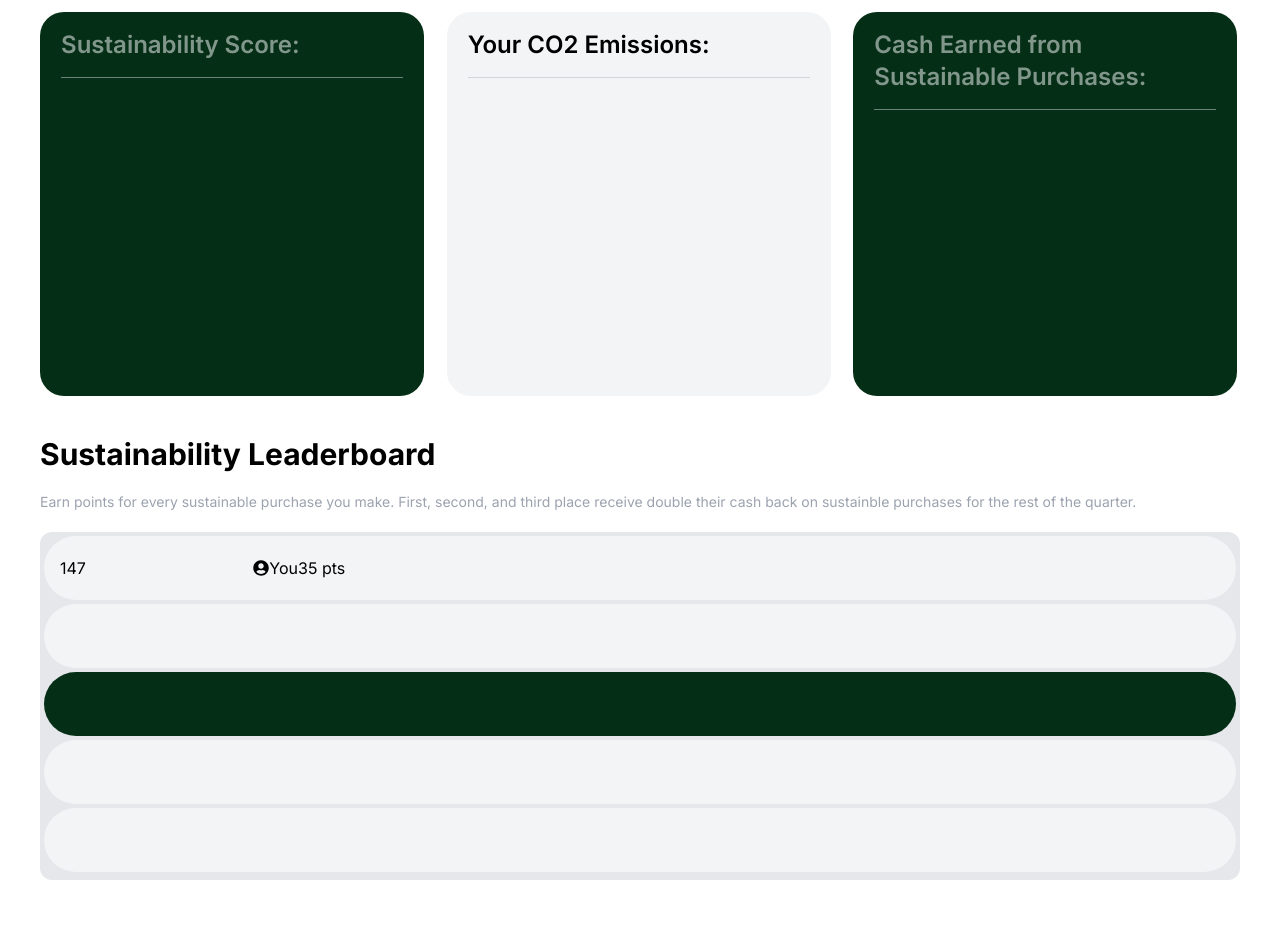
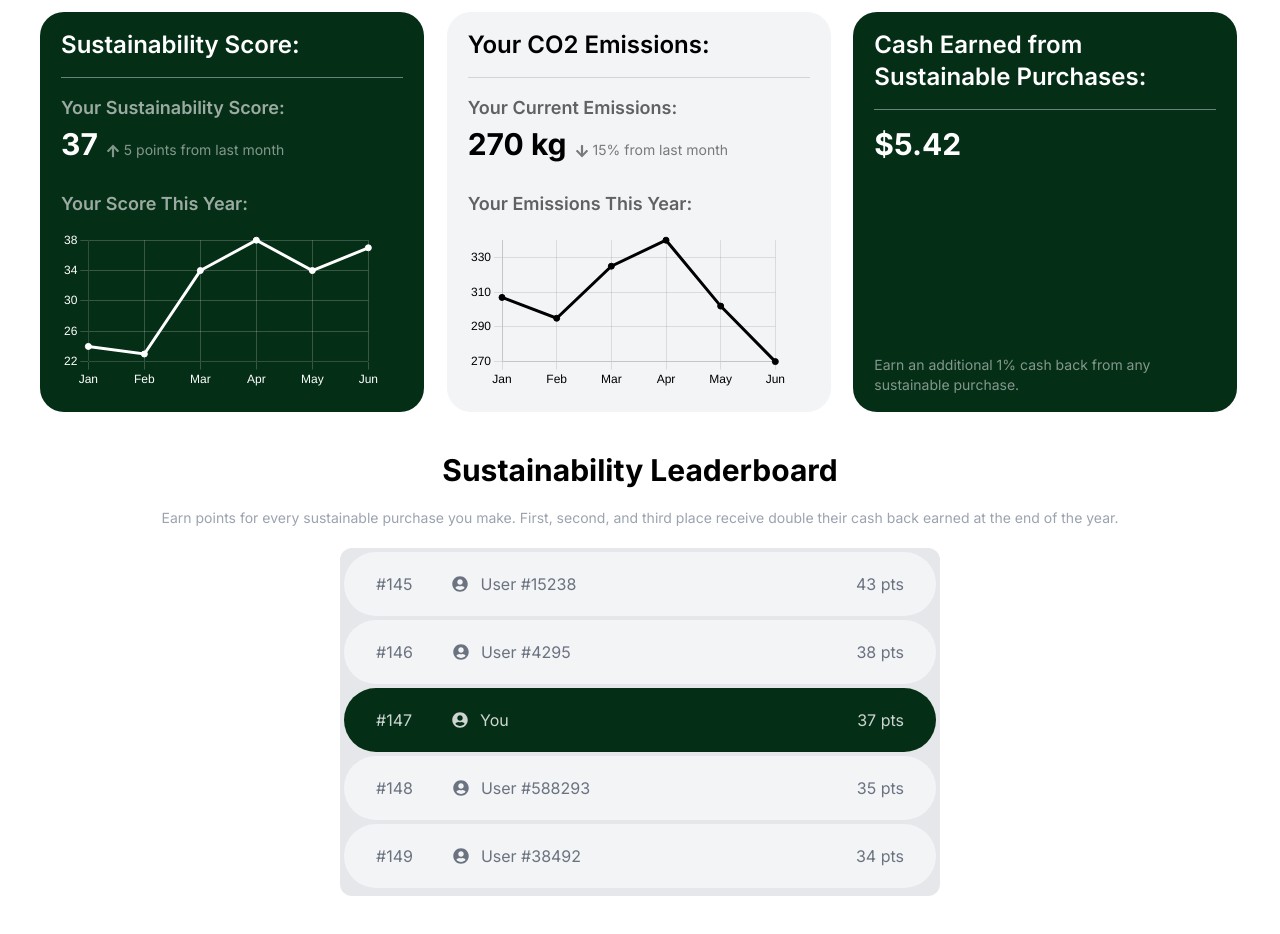
Before and after one commit to cu1jy/visa-hackathon, a Next.js app: page /sustainability in a window 1280 px wide. Shown: the part 200-1134 px from the top of the page. Built offline with nearby package versions, Linux system fonts and the light colour scheme.

Commit message:
fixed typos and added graphs to sustainbility page

```diff
--- a/src/app/components/Navbar.js
+++ b/src/app/components/Navbar.js
@@ -11,7 +11,7 @@ const Navbar = () => {
                         <div className='flex items-center'>
                             <div className='flex-shrink-0'>
                                 <a href='/' className='text-green-900 font-bold'>
-                                    ECOCARD
+                                    CARDECO
                                 </a>
                             </div>
                         </div>
--- a/src/app/page.js
+++ b/src/app/page.js
@@ -97,7 +97,7 @@ export default function Home() {
             <hr className="h-px my-4 bg-gray-300 border-0 opacity-30"></hr>
             <div className="mb-7">
               <p className="text-lg font-semibold text-white opacity-60 mb-1">
-                Your Sustainbility Score:
+                Your Sustainability Score:
               </p>
               <p className="text-3xl font-bold text-white inline mr-2">
                 37
@@ -116,7 +116,7 @@ export default function Home() {
               <p className="text-sm text-white opacity-50 inline">15% from last month</p>
             </div>
             <Link href={'/sustainability'} className="text-sm text-white opacity-50 font-semibold absolute bottom-4">
-              View your full sustainability analysis
+              View your full sustainability report
             </Link>
           </div>
         </div>
--- a/src/app/rewards/page.js
+++ b/src/app/rewards/page.js
@@ -15,39 +15,56 @@ const page = () => {
             chartStatus.destroy();
         }
 
+        const doughnutTextPlugin = {
+            id: 'doughnutText',
+            beforeDraw(chart) {
+                const { width, height, ctx } = chart;
+                ctx.restore();
+                const fontSize = 1.5;
+                ctx.font = `${fontSize}em sans-serif`;
+                ctx.textBaseline = 'middle';
+
+                const text = '$23.14',
+                    textX = 60,
+                    textY = 190;
+
+                ctx.fillText(text, textX, textY);
+                ctx.save();
+            },
+        };
+
         const chart = new Chart(ctx, {
-            type: 'pie',
+            type: 'doughnut',
             data: {
-                labels: ['2%', '1% Unlimited', '1% Sustainable'],
+                labels: ['2% Gas Stations & Grocery Stores Bonus', '1% Unlimited Bonus', '1% Sustainable Bonus'],
                 datasets: [
                     {
                         data: [30, 3, 3],
                         backgroundColor: [
-                            'rgba(255, 99, 132, 0.2)',
-                            'rgba(54, 162, 235, 0.2)',
-                            'rgba(255, 206, 86, 0.2)',
+                            'rgba(255, 99, 132)',
+                            'rgba(54, 162, 235)',
+                            'rgba(144, 238, 144)',
 
                         ],
                         borderColor: [
-                            'rgba(255, 99, 132, 0.2)',
-                            'rgba(54, 162, 235, 0.2)',
-                            'rgba(255, 206, 86, 0.2)',
-                            'rgba(75, 192, 192, 0.2)',
-                            'rgba(153, 102, 255, 0.2)',
-                            'rgba(255, 159, 64, 0.2)',
+                            'rgba(255, 255, 255)',
+                            'rgba(255, 255, 255)',
+                            'rgba(255, 255, 255)',
                         ],
-                        borderWidth: 0,
+                        borderWidth: 1,
                     },
                 ],
             },
             options: {
                 responsive: true,
+                cutout: 60,
                 plugins: {
                     legend: {
                         position: 'right',
                     },
                 },
             },
+            plugins: [doughnutTextPlugin],
         });
     }, []);
 
@@ -59,21 +76,25 @@ const page = () => {
                     <p className=' text-3xl font-semibold text-center pb-5'>
                         User,<br></br> Here is your cash back summary.
                     </p>
-                    <div>
+                    <div className='mb-10'>
                         <button className='w-48 inline bg-green-950 text-white text-opacity-70 rounded-full p-2 mr-5'>
-                            Cash Back
+                            Cash Back Earned
                         </button>
                         <button className='w-48 inline bg-gray-100 text-gray-400 rounded-full p-2'>
                             Available to Redeem
                         </button>
                     </div>
-                    <div className='w-full flex items-center justify-center h-72 bg-gray-100 mt-5'>
+                    <p className='text-base opacity-70'>
+                        Total cash back earned this year as of June 10, 2023:
+                    </p>
+
+                    <div className='h-96 w-96 '>
                         <canvas id='myChart' ref={canvas}></canvas>
                     </div>
                 </div>
 
-                <div className='h-full w-full bg-green-950 py-8 px-80'>
-                    <h1 className='font-semibold text-2xl text-white opacity-50 italic mb-5'>
+                <div className='h-auto w-full bg-green-950 py-8 px-80'>
+                    <h1 className='font-semibold text-2xl text-white opacity-70 italic mb-5'>
                         How do I earn cash back?
                     </h1>
                     <p className='text-white opacity-50 text-base'>
--- a/src/app/sustainability/page.js
+++ b/src/app/sustainability/page.js
@@ -1,67 +1,260 @@
+"use client";
 import React from 'react'
 import Navbar from '../components/Navbar'
+import { Chart } from 'chart.js/auto'
 import { FaUserCircle } from "react-icons/fa";
+import { useRef, useEffect } from 'react'
+import { FaArrowUp, FaArrowDown } from 'react-icons/fa'
 
 const page = () => {
+    const canvas1 = useRef();
+    const canvas2 = useRef();
+
+    useEffect(() => {
+        const ctx1 = canvas1.current;
+
+        let chartStatus1 = Chart.getChart(ctx1);
+        if (chartStatus1 != undefined) {
+            chartStatus1.destroy();
+        }
+
+        const xValues = ["Jan", "Feb", "Mar", "Apr", "May", "Jun"];
+        const yValues = [24, 23, 34, 38, 34, 37];
+
+        const scorechart = new Chart(ctx1, {
+            type: 'line',
+            data: {
+                labels: xValues,
+                datasets: [{
+                    fill: false,
+                    lineTension: 0,
+                    backgroundColor: "rgba(255,255,255,1.0)", // Point fill color
+                    borderColor: "rgba(255,255,255,1.0)",     // Line color
+                    pointBackgroundColor: "rgba(255,255,255,1.0)", // Point border color
+                    pointBorderColor: "rgba(255,255,255,1.0)",
+                    data: yValues,
+                }]
+            },
+            options: {
+                plugins: {
+                    legend: {
+                        display: false,
+                    },
+                },
+                scales: {
+                    x: {
+                        ticks: {
+                            color: 'white',
+                        },
+                        grid: {
+                            color: 'rgba(255, 255, 255, 0.2)',
+                        },
+                    },
+                    y: {
+                        ticks: {
+                            color: 'white',
+                            min: 20,
+                            max: 40,
+                        },
+                        grid: {
+                            color: 'rgba(255, 255, 255, 0.2)',
+                        },
+                    },
+                },
+            }
+        });
+
+        const ctx2 = canvas2.current;
+
+        let chartStatus2 = Chart.getChart(ctx2);
+        if (chartStatus2 != undefined) {
+            chartStatus2.destroy();
+        }
+
+        const yValues2 = [307, 295, 325, 340, 302, 270];
+
+        const emissionschart = new Chart(ctx2, {
+            type: 'line',
+            data: {
+                labels: xValues,
+                datasets: [{
+                    fill: false,
+                    lineTension: 0,
+                    backgroundColor: "rgba(0,0,0,1.0)", // Point fill color
+                    borderColor: "rgba(0,0,0,1.0)",     // Line color
+                    pointBackgroundColor: "rgba(0,0,0,1.0)", // Point border color
+                    pointBorderColor: "rgba(0,0,0,1.0)",
+                    data: yValues2,
+                }]
+            },
+            options: {
+                plugins: {
+                    legend: {
+                        display: false,
+                    },
+                },
+                scales: {
+                    x: {
+                        ticks: {
+                            color: 'black',
+                        },
+                        grid: {
+                            color: 'rgba(0, 0, 0, 0.1)',
+                        },
+                    },
+                    y: {
+                        ticks: {
+                            color: 'black',
+                            min: 20,
+                            max: 40,
+                        },
+                        grid: {
+                            color: 'rgba(0,0,0, 0.1)',
+                        },
+                    },
+                },
+            }
+        });
+    }, []);
+
     return (
         <>
             <Navbar>
             </Navbar>
             <main className="flex flex-col p-10">
                 <h1 className='text-5xl font-bold mb-10'>
-                    Sustainability Analysis
+                    Sustainability Report
                 </h1>
                 <div className="grid gap-5 justify-end mt-5 text-left grid-cols-1 sm:grid-cols-1 md:grid-cols-2 lg:grid-cols-3 lg:w-full lg:mb-0">
                     <div
-                        className="group h-96 w-96 rounded-3xl border border-transparent px-5 py-4 bg-green-950 relative"
+                        className="group h-[25rem] w-96 rounded-3xl border border-transparent px-5 py-4 bg-green-950 relative"
                     >
-                        <h2 className={`mb-3 text-2xl font-semibold text-white opacity-50`}>
+                        <h2 className={`mb-3 text-2xl font-semibold text-white`}>
                             Sustainability Score:{" "}
                         </h2>
                         <hr className="h-px my-4 bg-gray-300 border-0 opacity-50"></hr>
+                        <div className="mb-7">
+                            <p className="text-lg font-semibold text-white opacity-60 mb-1">
+                                Your Sustainability Score:
+                            </p>
+                            <p className="text-3xl font-bold text-white inline mr-2">
+                                37
+                            </p>
+                            <FaArrowUp className="text-white opacity-50 inline text-sm mr-1"></FaArrowUp>
+                            <p className="text-sm text-white opacity-50 inline">5 points from last month</p>
+                        </div>
+                        <div className='h-80 w-80 '>
+                            <p className="text-lg font-semibold text-white opacity-60 mb-3">
+                                Your Score This Year:
+                            </p>
+                            <canvas id='myChart' ref={canvas1}></canvas>
+                        </div>
                     </div>
 
                     <div
                         // href="/activity"
-                        className="group h-96 w-96 rounded-3xl border border-transparent px-5 py-4 bg-gray-100"
+                        className="group h-[25rem] w-96 rounded-3xl border border-transparent px-5 py-4 bg-gray-100"
                     //rel="noopener noreferrer"
                     >
                         <h2 className={`mb-3 text-2xl font-semibold`}>
                             Your CO2 Emissions:{" "}
                         </h2>
                         <hr className="h-px my-4 bg-gray-300 border-0"></hr>
+                        <div className='mb-7'>
+                            <p className="text-lg font-semibold opacity-60 mb-1">
+                                Your Current Emissions:
+                            </p>
+                            <p className="text-3xl font-bold inline mr-2">
+                                270 kg
+                            </p>
+                            <FaArrowDown className="opacity-50 inline text-sm mr-1"></FaArrowDown>
+                            <p className="text-sm  opacity-50 inline">15% from last month</p>
+                        </div>
+                        <div className='h-80 w-80 '>
+                            <p className="text-lg font-semibold opacity-60 mb-3">
+                                Your Emissions This Year:
+                            </p>
+                            <canvas id='myChart' ref={canvas2}></canvas>
+                        </div>
                     </div>
 
                     <div
-                        className="group h-96 w-96 rounded-3xl border border-transparent px-5 py-4 bg-green-950 relative"
+                        className="group h-[25rem] w-96 rounded-3xl border border-transparent px-5 py-4 bg-green-950 relative"
                     >
-                        <h2 className={`mb-3 text-2xl font-semibold text-white text-opacity-50`}>
+                        <h2 className={`mb-3 text-2xl font-semibold text-white`}>
                             Cash Earned from Sustainable Purchases:{" "}
                         </h2>
                         <hr className="h-px my-4 bg-gray-300 border-0  opacity-50"></hr>
+                        <p className="text-3xl font-bold text-white inline mr-2">
+                            $5.42
+                        </p>
+                        <p className='text-sm opacity-50 absolute bottom-4 text-white break-words'>
+                            Earn an additional 1% cash back from any <br></br>sustainable purchase.
+                        </p>
                     </div>
 
                 </div>
-                <h2 className='text-3xl font-bold mt-10 mb-5'>
+                <h2 className='text-3xl font-bold mt-10 mb-5 text-center'>
                     Sustainability Leaderboard
                 </h2>
-                <p className='text-sm text-gray-400 mb-5'>
-                    Earn points for every sustainable purchase you make. First, second, and third place receive double their cash back on sustainble purchases for the rest of the quarter.
+                <p className='text-sm text-gray-400 mb-5 text-center'>
+                    Earn points for every sustainable purchase you make. First, second, and third place receive double their cash back earned at the end of the year.
                 </p>
-                <div className='h-auto w-full bg-gray-200 rounded-xl p-1'>
-                    <div className='h-16 w-full flex items-center p-4 bg-gray-100 rounded-full mb-1'>
-                        <div className='w-2/12 text-md inline-block text-left'>
-                            147
+                <div className='w-full flex justify-center align-middle'>
+                    <div className='h-auto w-1/2 bg-gray-200 rounded-xl p-1'>
+                        <div className='h-16 w-full flex items-center p-8 bg-gray-100 rounded-full mb-1 text-gray-500'>
+                            <p className=' text-gray-500 mr-10'>
+                                #145
+                            </p>
+                            <div className='flex items-center'>
+                                <FaUserCircle className='justify-start mr-3'></FaUserCircle>
+                                <p>User #15238</p>
+                            </div>
+                            <p className='ml-auto'>43 pts</p>
                         </div>
-                        <FaUserCircle></FaUserCircle>
-                        <div>You</div>
-                        <div>35 pts</div>
+                        <div className='h-16 w-full flex items-center p-8 bg-gray-100 rounded-full mb-1 text-gray-500'>
+                            <p className=' text-gray-500 mr-10'>
+                                #146
+                            </p>
+                            <div className='flex items-center'>
+                                <FaUserCircle className='justify-start mr-3'></FaUserCircle>
+                                <p>User #4295</p>
+                            </div>
+                            <p className='ml-auto'>38 pts</p>
+                        </div>
+                        <div className='h-16 w-full flex items-center p-8 bg-green-950 rounded-full mb-1 text-white text-opacity-80'>
+                            <p className='  mr-10'>
+                                #147
+                            </p>
+                            <div className='flex items-center'>
+                                <FaUserCircle className='justify-start mr-3'></FaUserCircle>
+                                <p>You</p>
+                            </div>
+                            <p className='ml-auto'>37 pts</p>
+                        </div>
+                        <div className='h-16 w-full flex items-center p-8 bg-gray-100 rounded-full mb-1 text-gray-500'>
+                            <p className=' text-gray-500 mr-10'>
+                                #148
+                            </p>
+                            <div className='flex items-center'>
+                                <FaUserCircle className='justify-start mr-3'></FaUserCircle>
+                                <p>User #588293</p>
+                            </div>
+                            <p className='ml-auto'>35 pts</p>
+                        </div>
+                        <div className='h-16 w-full flex items-center p-8 bg-gray-100 rounded-full mb-1 text-gray-500'>
+                            <p className=' text-gray-500 mr-10'>
+                                #149
+                            </p>
+                            <div className='flex items-center'>
+                                <FaUserCircle className='justify-start mr-3'></FaUserCircle>
+                                <p>User #38492</p>
+                            </div>
+                            <p className='ml-auto'>34 pts</p>
+                        </div>
                     </div>
-                    <div className='h-16 w-full flex items-center p-4 bg-gray-100 rounded-full mb-1'></div>
-                    <div className='h-16 w-full flex items-center p-4 bg-green-950 rounded-full mb-1'></div>
-                    <div className='h-16 w-full flex items-center p-4 bg-gray-100 rounded-full mb-1'></div>
-                    <div className='h-16 w-full flex items-center p-4 bg-gray-100 rounded-full mb-1'></div>
                 </div>
+
             </main>
         </>
     )
```
